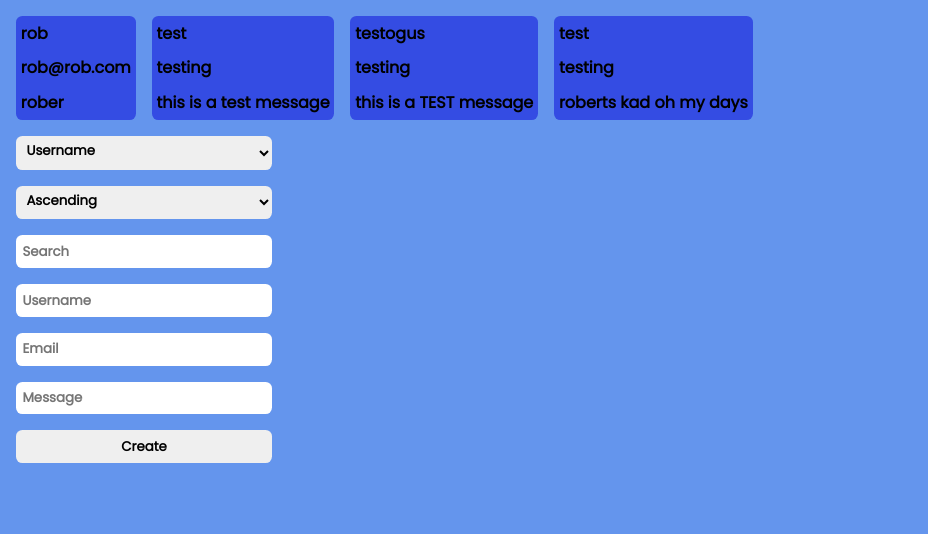
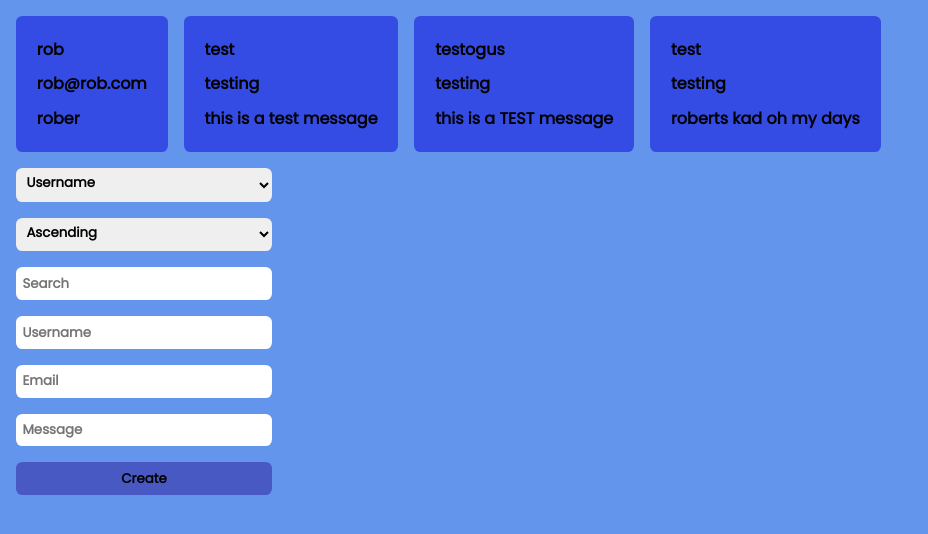
Before and after one commit to SilvisPilvis/Zinojumi, a PHP site: page / in a window 1280 px wide. Shown: the top 534 px of the page, without its empty margins (0-928 px from the left). Run offline with PHP 8.4, Linux system fonts and the light colour scheme; data comes from the database, SQL or seed files in the repository.

Commit message:
Bjutifjul dizaign. v2

```diff
--- a/style.css
+++ b/style.css
@@ -16,6 +16,9 @@ input, select{
     align-items: flex-start;
     padding: 0.4rem;
     border-radius: 0.4rem;
+}
+input[type=submit]{
+    background-color: rgb(72, 89, 195);
 }
 .inputs{
     margin: 1rem;
@@ -48,6 +51,7 @@ input:focus{
 .message{
     background-color: rgb(52, 76, 227);
     border-radius: 0.4rem;
+    padding: 1rem;
     /* margin: 0.3rem; */
     & > p{
         /* margin: 0.3rem 0.7rem 0.3rem 0.7rem; */
```
